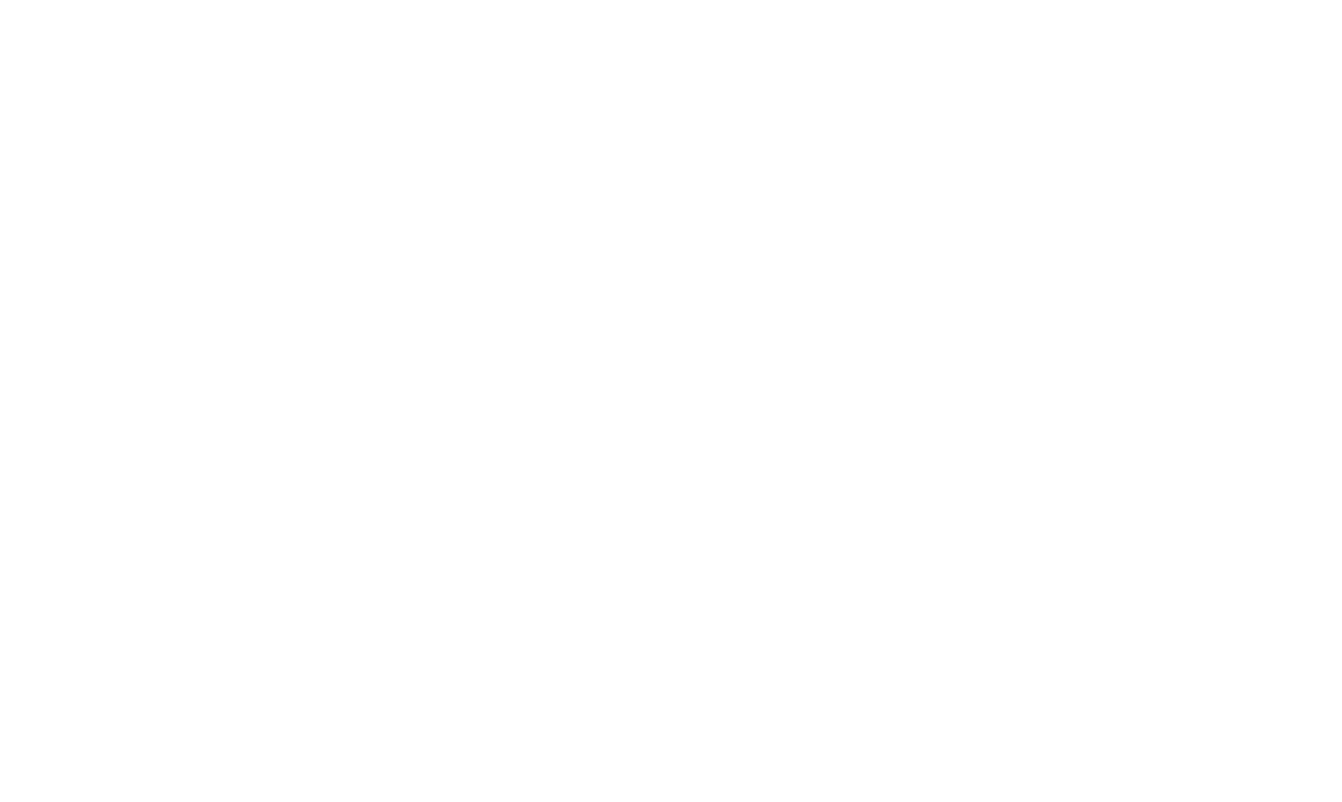
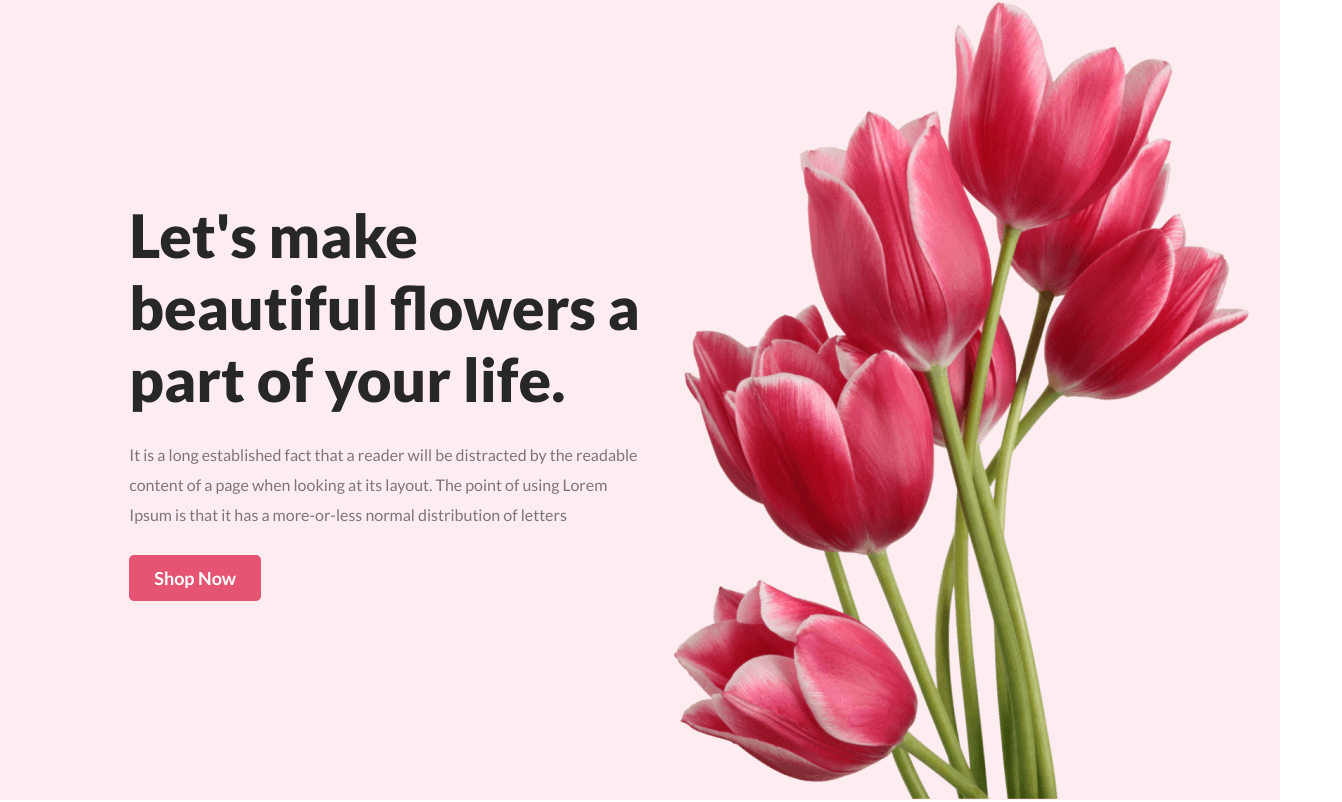
Before and after one commit to rabbani4443/flower-shop-assignment, a plain HTML site: page index.html in a window 1280 px wide. Shown: the whole page, 1342 px wide, since content can reach past the window. Drawn offline with Linux system fonts and the light colour scheme.

Commit message:
banner section done

```diff
--- a/index.html
+++ b/index.html
@@ -3,9 +3,27 @@
 <head>
     <meta charset="UTF-8">
     <meta name="viewport" content="width=device-width, initial-scale=1.0">
-    <title>Document</title>
+    <title>Flower shop</title>
+    <link rel="preconnect" href="https://fonts.googleapis.com">
+<link rel="preconnect" href="https://fonts.gstatic.com" crossorigin>
+<link href="https://fonts.googleapis.com/css2?family=Lato:wght@400;700;900&display=swap" rel="stylesheet">
+    <link rel="stylesheet" href="style/style.css">
 </head>
 <body>
-
+ <!-- Start banner section -->
+    <header class="banner-container">
+            <div class="banner-content">
+                <h1 class="banner-title">Let's make beautiful flowers a part of your life.</h1>
+                <p class="banner-description">It is a long established fact that a reader will be distracted by the readable content of a page when looking at its layout. The point of using Lorem Ipsum is that it has a more-or-less normal distribution of letters</p>
+                <button class="primary-button">Shop Now</button>
+            </div>
+            <div class="banner-photo">
+                <img class="banner-img" src="asset/pngwing 10.png" alt="internet error">
+            </div>
+    </header>
+  <!-- End banner section -->
+    <main>
+    </main>
+    <footer></footer>
 </body>
 </html>
--- /dev/null
+++ b/style/style.css
@@ -0,0 +1,54 @@
+/* start share common style */
+*{
+    padding: 0px;
+    margin: 0px;
+    font-family: 'Lato', sans-serif;
+}
+.primary-button{
+    padding: 12px 25px;
+    background-color:#E55473;
+    border: none;
+    border-radius: 5px;
+    color: #FFF;
+    font-size: 18px;
+    font-weight: 700;
+}
+/* End share common style */
+
+/* Start banner Style */
+header{
+    background: rgba(229, 84, 115, 0.10);
+    width: 100%;
+    height: 100vh;
+}
+.banner-container{
+    display: flex;
+    justify-content: space-around;
+    align-items: center;
+    margin: auto;
+}
+.banner-title{
+    color: #272727;
+    font-size: 60px;
+    font-weight: 800;
+}
+.banner-description{
+    color: rgba(39, 39, 39, 0.60);
+    font-size: 16px;
+    font-weight: 400;
+    line-height: 30px;
+    padding: 25px 0px;
+}
+
+.banner-content{
+    max-width: 40%;
+    margin-left: 10%;
+}
+
+.banner-img{
+    height: 100vh;
+    margin-right: 10%;
+}
+
+
+/* End banner Style */
```
Also changed, not shown: asset/flower 01.png (added), asset/group 57.png (added), asset/group 58.png (added), asset/group 59.png (added), asset/pngwing 10.png (added), asset/pngwing 5.png (added), asset/pngwing 6.png (added), asset/pngwing 7.png (added), asset/pngwing 8.png (added), asset/rectangle 4.png (added), asset/rectangle 5.png (added), asset/rectangle 6.png (added), asset/rectangle 9.png (added).
